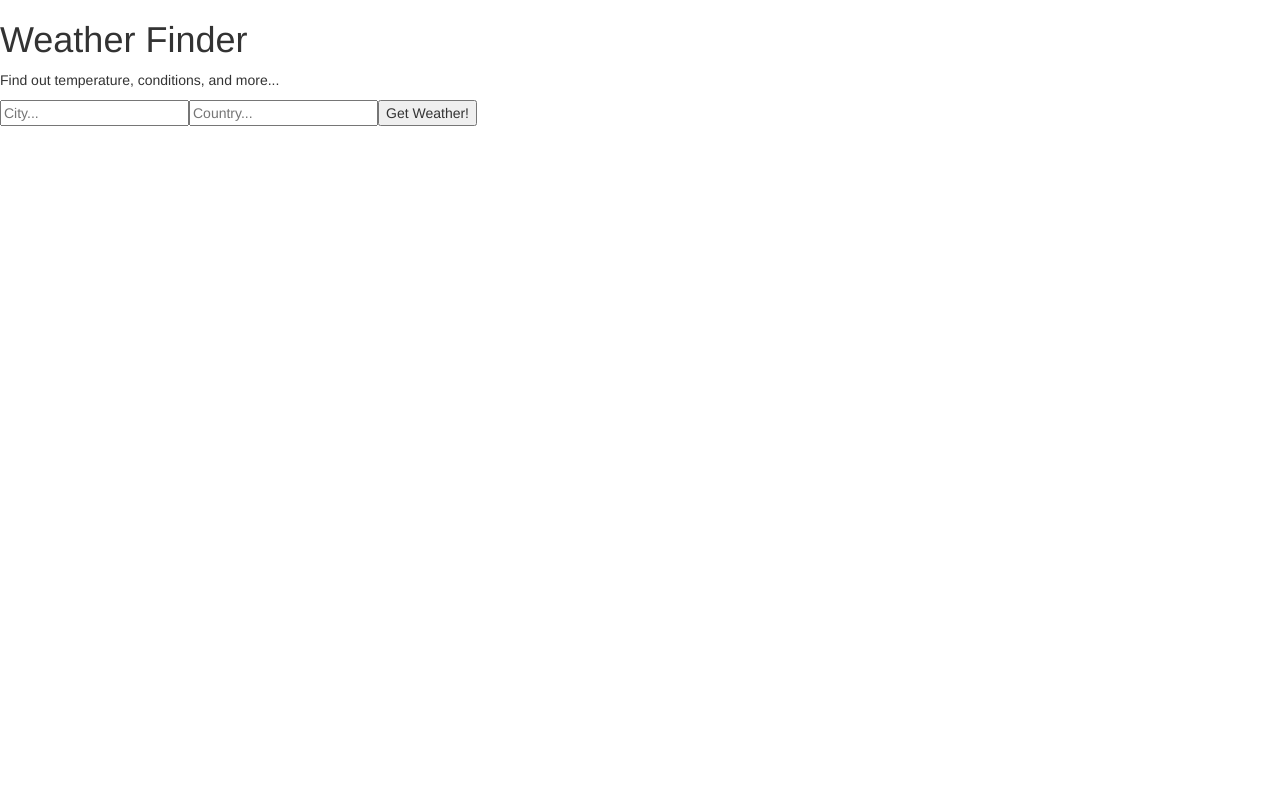
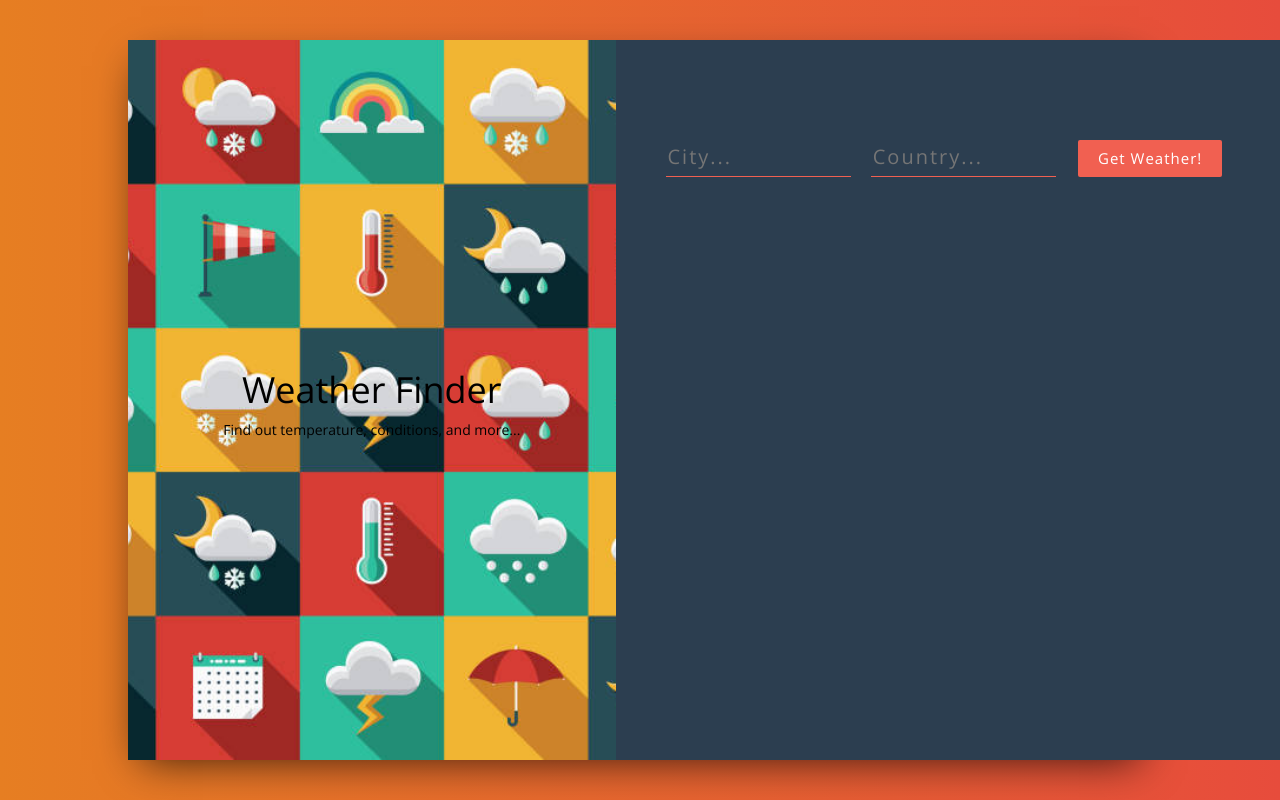
Before and after one commit to annietphan/practice-weather-app, a React (Create React App) app: page / in a window 1280 px wide. Built offline with nearby package versions, Linux system fonts and the light colour scheme.

Commit message:
style with containers

```diff
--- a/src/App.css
+++ b/src/App.css
@@ -0,0 +1,127 @@
+@import url('https://fonts.googleapis.com/css?family=Merriweather:100,200,300,300i,400,400i,700');
+@import url('https://fonts.googleapis.com/css?family=Roboto+Slab:400,700');
+@import url('https://fonts.googleapis.com/css?family=Open+Sans:300,400');
+
+body {
+  font-family: "Open Sans", serif;
+}
+
+.wrapper {
+  background: linear-gradient(to right, #e67e22, #e74c3c);
+  height: 100vh;
+  display: flex;
+  justify-content: center;
+  align-items: center;
+}
+
+.main {
+  height: 90vh;
+  background: #fff;
+  box-shadow: 0px 13px 40px -13px rgba(0,0,0,0.75);
+  width: 80%;
+  margin: 0 auto;
+}
+
+.title-container {
+  height: 90vh;
+  background: url("img/bg.jpg") center center no-repeat;
+  background-size: cover;
+  display: flex;
+  align-items: center;
+  justify-content: center;
+  text-align: center;
+  color: #000;
+}
+
+.title-container__title {
+  font-size: 50px;
+  letter-spacing: 2px;
+  line-height: 1.3;
+  font-family: 'Roboto Slab', serif;
+}
+
+.title-container__subtitle {
+  font-style: italic;
+  font-weight: 100;
+  letter-spacing: 1px;
+  line-height: 1.5;
+  font-family: "Merriweather", serif;
+}
+
+.form-container {
+  background-color: #2c3e50;
+  height: 90vh;
+  padding-top: 100px;
+  padding-left: 50px;
+}
+
+input[type="text"] {
+  background-color: transparent;
+  border: 0;
+  border-bottom: solid 1px #f16051;
+  width: 30%;
+  padding-bottom: 4px;
+  color: #fff !important;
+  font-weight: lighter;
+  letter-spacing: 2px;
+  margin-bottom: 30px;
+  margin-right: 20px;
+  font-size: 20px;
+}
+
+input[type="text"] {
+    outline: none;
+}
+
+input:-webkit-autofill {
+    -webkit-box-shadow: 0 0 0 30px #2c3e50 inset;
+    -webkit-text-fill-color: #fff !important;
+}
+
+button {
+  border: 0;
+  padding: 8px 20px;
+  margin: 0 2px;
+  border-radius: 2px;
+  font-weight: lighter;
+  letter-spacing: 1px;
+  font-size: 15px;
+  cursor: pointer;
+  background-color: #f16051;
+  color: #fff;
+  font-weight: 100;
+}
+
+button:active {
+  outline: none;
+}
+
+.weather__info {
+  width: 60%;
+  font-size: 20px;
+  font-weight: 200;
+  letter-spacing: 2px;
+}
+
+.weather__key {
+  color: #f16051;
+  border-bottom: solid 2px rgba(255,255,255,0.06);
+  padding: 20px 0 20px 0;
+  font-weight: 400;
+}
+
+.weather__key:last-child {
+  border: 0;
+}
+
+.weather__value {
+  color: #fff;
+  font-weight: 200;
+}
+
+.weather__error {
+  color: #f16051;
+  font-size: 20px;
+  letter-spacing: 1px;
+  font-weight: 200;
+}
--- a/src/App.js
+++ b/src/App.js
@@ -48,7 +48,14 @@
   render() {
     return (
       <div>
+        <div className="wrapper">
+          <div className="main">
+            <div className="container">
+              <div className="row">
+                <div className="col-xs-5 title-container">
                   <Title />
+                </div>
+                <div className="col-xs-7 form-container">
                   <Form getWeather={this.getWeather}/>
                   <Weather
                     temperature={this.state.temperature}
@@ -59,6 +66,12 @@
                     error={this.state.error}
                   />
                 </div>
+              </div>
+            </div>
+          </div>
+        </div>
+
+      </div>
     )
   }
 
--- a/src/index.js
+++ b/src/index.js
@@ -2,6 +2,7 @@
 import ReactDOM from 'react-dom';
 import './index.css';
 import 'bootstrap/dist/css/bootstrap.min.css'
+import './App.css'
 import App from './App';
 import * as serviceWorker from './serviceWorker';
 
```
Also changed, not shown: src/img/bg.jpg (added). Lines whose indentation alone changed are shown as unchanged.
